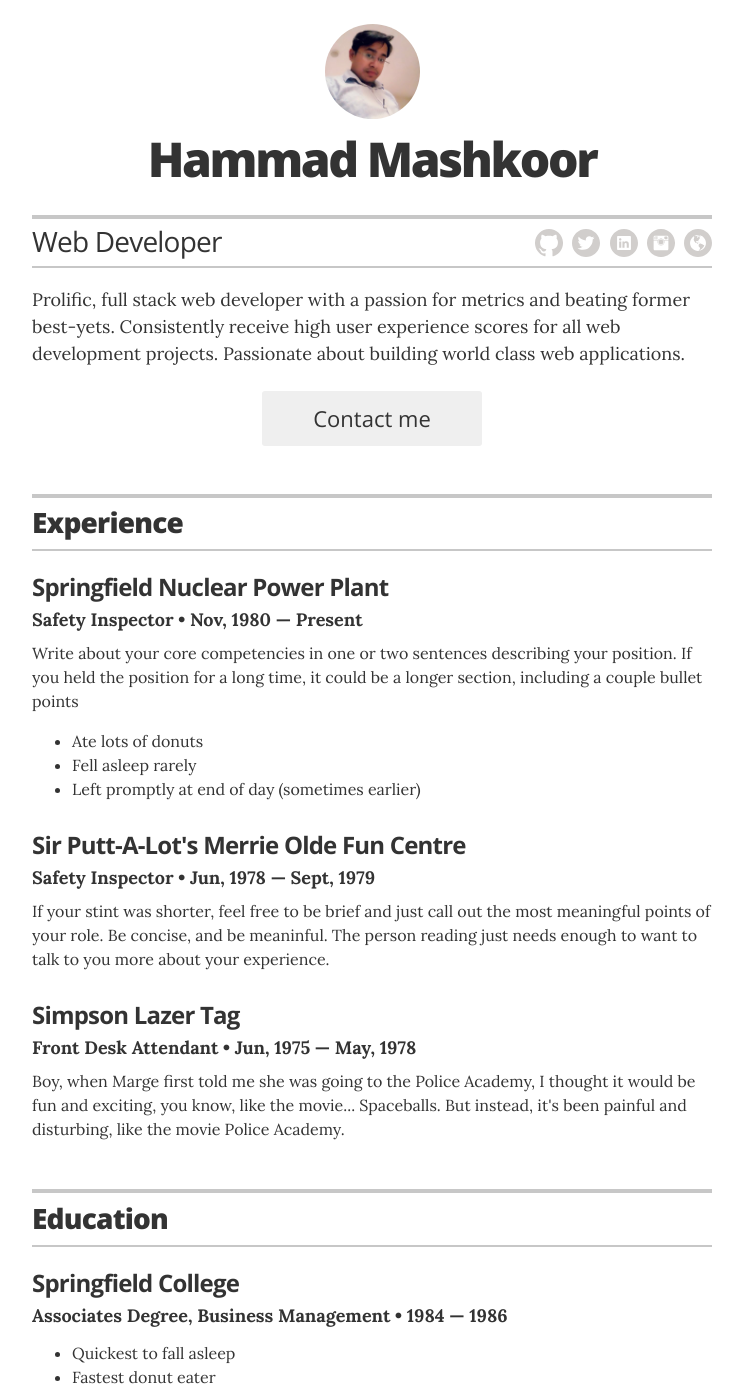
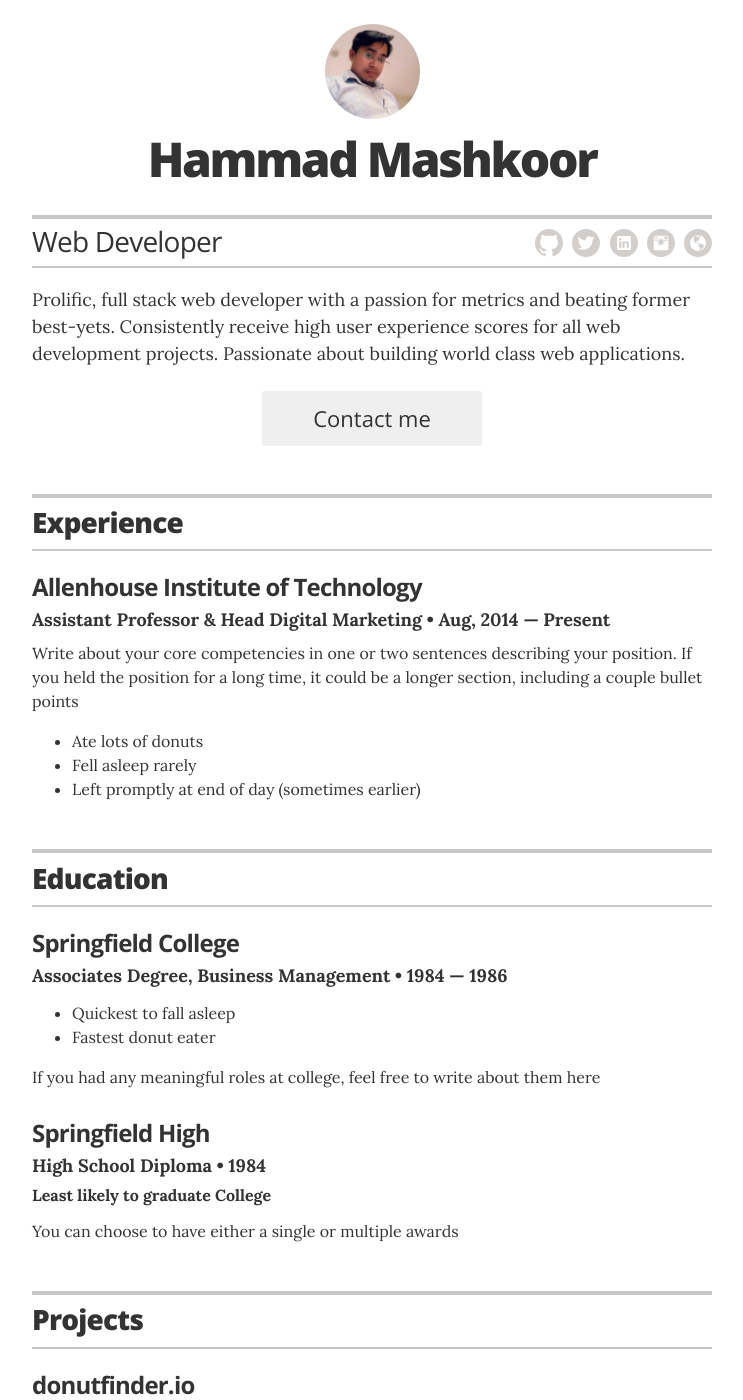
Before and after one commit to hammadmashkoor/hammadmashkoor.github.io, a Jekyll site: the page built from index.html, in a window 1280 px wide and 1400 px high. Shown: the whole window, without its empty margins (268-1011 px from the left). Built offline with Jekyll 4.4.1, drawn with Linux system fonts in a browser that asks for light colours.

Commit message:
Update experience.yml

```diff
--- a/_data/experience.yml
+++ b/_data/experience.yml
@@ -1,19 +1,6 @@
 # Jobs
 # Springfield Nuclear Power Plant
-- company: Springfield Nuclear Power Plant
-  position: Safety Inspector
-  duration: Nov, 1980 &mdash; Present
+- company: Allenhouse Institute of Technology
+  position: Assistant Professor & Head Digital Marketing
+  duration: Aug, 2014 &mdash; Present
   summary: Write about your core competencies in one or two sentences describing your position. If you held the position for a long time, it could be a longer section, including a couple bullet points	<ul class="resume-item-list"><li>Ate lots of donuts</li><li>Fell asleep rarely</li><li>Left promptly at end of day (sometimes earlier)</li></ul>
-
-# Windmill Crank Operator
-- company: Sir Putt-A-Lot's Merrie Olde Fun Centre
-  position: Safety Inspector
-  duration:  Jun, 1978 &mdash; Sept, 1979
-  summary: If your stint was shorter, feel free to be brief and just call out the most meaningful points of your role. Be concise, and be meaninful. The person reading just needs enough to want to talk to you more about your experience.
-
-
-# Front Desk Attendant
-- company: Simpson Lazer Tag
-  position: Front Desk Attendant
-  duration:   Jun, 1975  &mdash; May, 1978
-  summary: Boy, when Marge first told me she was going to the Police Academy, I thought it would be fun and exciting, you know, like the movie... Spaceballs. But instead, it's been painful and disturbing, like the movie Police Academy.
```
